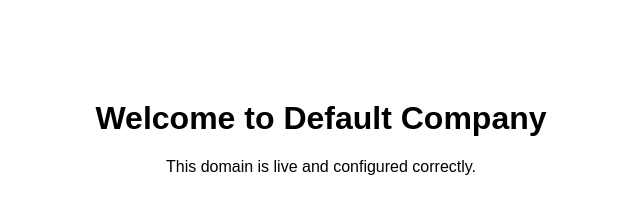
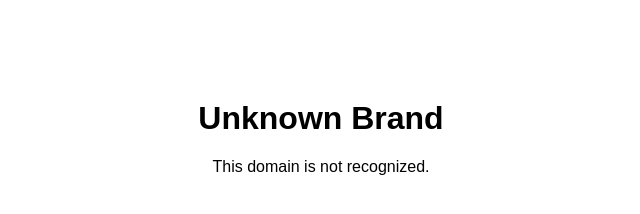
Before and after one commit to WealthyShadow/landing-pages, a plain HTML site: page index.html in a window 1280 px wide. Shown: the whole page, without its empty margins (319-959 px from the left). Drawn offline with Linux system fonts and the light colour scheme.

Commit message:
Update index.html

```diff
--- a/index.html
+++ b/index.html
@@ -4,21 +4,36 @@
   <meta charset="UTF-8" />
   <meta name="viewport" content="width=device-width, initial-scale=1.0" />
   <title>Landing Page</title>
+  <style>
+    body {
+      font-family: Arial, sans-serif;
+      text-align: center;
+      margin-top: 100px;
+    }
+  </style>
 </head>
-<body style="font-family: Arial; text-align: center; margin-top: 100px;">
-  <h1 id="companyName">Loading...</h1>
-  <p>This domain is live and configured correctly.</p>
+<body>
+  <h1>Loading...</h1>
+  <p>Please wait while we load your branding.</p>
 
   <script>
     fetch('branding.json')
       .then(response => response.json())
       .then(data => {
-        const domain = window.location.hostname.replace(/^www\./, '');
-        const companyName = data[domain]?.companyName || "Default Company";
-        document.getElementById('companyName').innerText = `Welcome to ${companyName}`;
+        const host = window.location.hostname;
+        const entry = data[host];
+
+        if (entry && entry.companyName) {
+          document.querySelector('h1').innerText = entry.companyName + ' Consulting';
+          document.querySelector('p').innerText = 'This domain is live and configured correctly.';
+        } else {
+          document.querySelector('h1').innerText = 'Unknown Brand';
+          document.querySelector('p').innerText = 'This domain is not recognized.';
+        }
       })
-      .catch(() => {
-        document.getElementById('companyName').innerText = "Welcome to Our Site";
+      .catch(error => {
+        document.querySelector('h1').innerText = 'Error Loading Branding';
+        document.querySelector('p').innerText = error.toString();
       });
   </script>
 </body>
```
